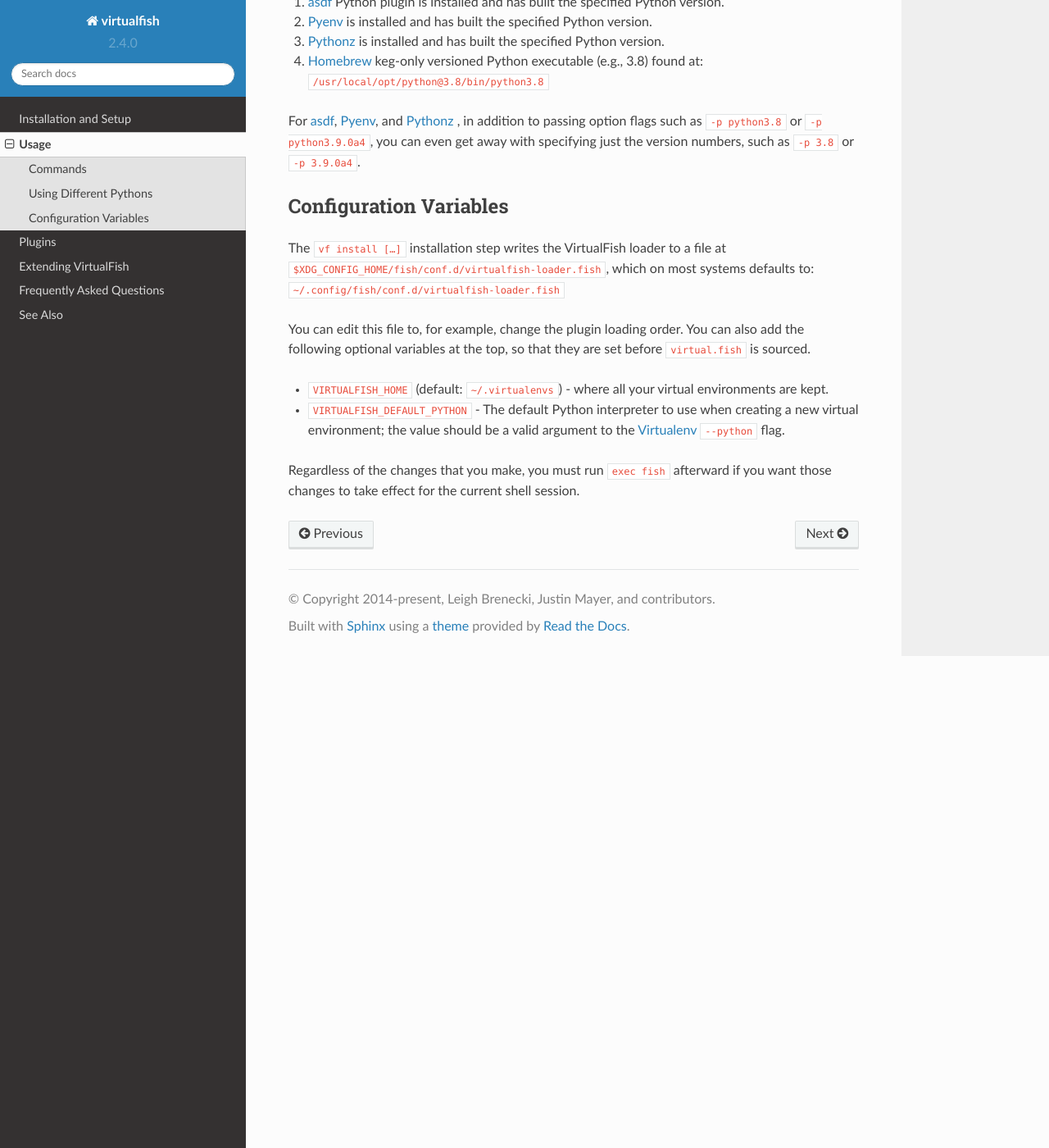
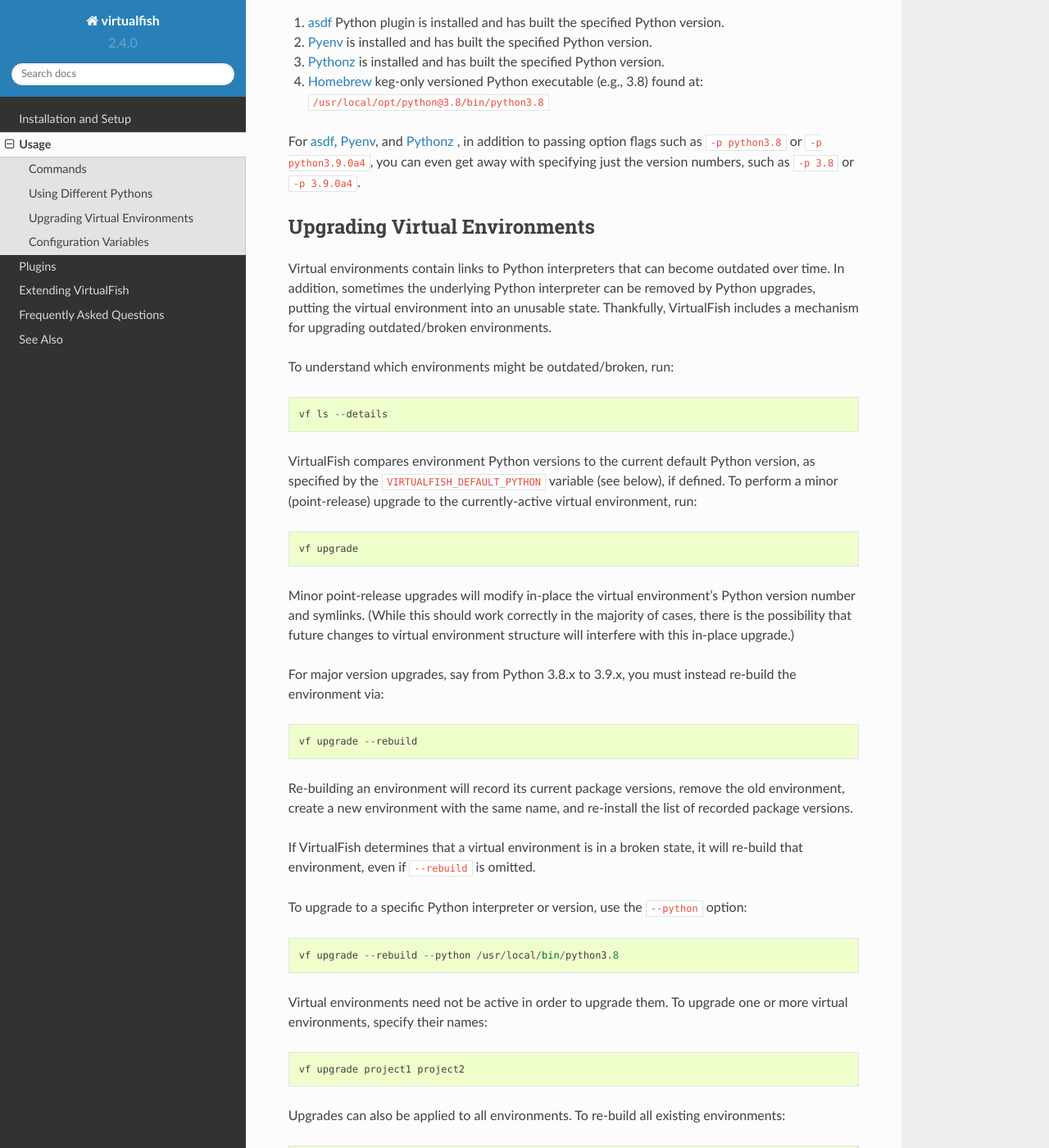
Before and after one commit to justinmayer/virtualfish, a Sphinx documentation site: the page built from docs/usage.rst, in a window 1280 px wide and 1400 px high, scrolled down 1320 px. Shown: the whole window at 82% size. Built offline with Sphinx 7.4.7 and the Read the Docs theme 2.0.0, drawn with Linux system fonts in a browser that asks for light colours; some of the changed text lies outside the part shown.

Commit message:
Add `vf upgrade` to fix outdated/broken environments
Replacing the now-deprecated `update_python` plugin, the new command can
both perform in-place virtual environment upgrades as well as re-build
environments from scratch, even when environment Python/Pip executables
are inoperable.

```diff
--- a/docs/extend.rst
+++ b/docs/extend.rst
@@ -53,5 +53,9 @@
 -  ``virtualenv_will_create``
 -  ``virtualenv_did_create``
 -  ``virtualenv_did_create:<env name>``
+-  ``virtualenv_will_upgrade``
+-  ``virtualenv_will_upgrade:<env name>``
+-  ``virtualenv_did_upgrade``
+-  ``virtualenv_did_upgrade:<env name>``
 -  ``virtualenv_did_connect``
 -  ``virtualenv_did_connect:<env name>``
--- a/docs/plugins.rst
+++ b/docs/plugins.rst
@@ -218,6 +218,12 @@
 Update Python (``update_python``)
 ---------------------------------
 
+.. note::
+
+    The functionality provided by this plugin has been superseded by the
+    ``vf upgrade`` command. This plugin has therefore been deprecated and will
+    likely be removed in the future.
+
 This plugin adds commands to change the Python interpreter of the current
 virtual environment.
 
--- a/docs/usage.rst
+++ b/docs/usage.rst
@@ -9,6 +9,7 @@
 -  ``vf activate <envname>`` - Activate a virtual environment. (Note: Doesn’t
    use the ``activate.fish`` script provided by Virtualenv_.)
 -  ``vf deactivate`` - Deactivate the current virtual environment.
+-  ``vf upgrade [<options>] [<envname(s)>]`` - Upgrade virtual environment(s).
 -  ``vf rm <envname>`` - Delete a virtual environment.
 -  ``vf tmp [<options>]`` - Create a temporary virtual environment with a
    randomly generated name that will be removed when it is deactivated.
@@ -62,6 +63,58 @@
 
 .. _configuration_variables:
 
+Upgrading Virtual Environments
+------------------------------
+
+Virtual environments contain links to Python interpreters that can become
+outdated over time. In addition, sometimes the underlying Python interpreter
+can be removed by Python upgrades, putting the virtual environment into an
+unusable state. Thankfully, VirtualFish includes a mechanism for upgrading
+outdated/broken environments.
+
+To understand which environments might be outdated/broken, run::
+
+    vf ls --details
+
+VirtualFish compares environment Python versions to the current default Python
+version, as specified by the ``VIRTUALFISH_DEFAULT_PYTHON`` variable (see
+below), if defined. To perform a minor (point-release) upgrade to the
+currently-active virtual environment, run::
+
+    vf upgrade
+
+Minor point-release upgrades will modify in-place the virtual environment’s
+Python version number and symlinks. (While this should work correctly in the
+majority of cases, there is the possibility that future changes to virtual
+environment structure will interfere with this in-place upgrade.)
+
+For major version upgrades, say from Python 3.8.x to 3.9.x, you must instead
+re-build the environment via::
+
+    vf upgrade --rebuild
+
+Re-building an environment will record its current package versions, remove the
+old environment, create a new environment with the same name, and re-install the
+list of recorded package versions.
+
+If VirtualFish determines that a virtual environment is in a broken state, it
+will re-build that environment, even if ``--rebuild`` is omitted.
+
+To upgrade to a specific Python interpreter or version, use the ``--python``
+option::
+
+    vf upgrade --rebuild --python /usr/local/bin/python3.8
+
+Virtual environments need not be active in order to upgrade them. To upgrade
+one or more virtual environments, specify their names::
+
+    vf upgrade project1 project2
+
+Upgrades can also be applied to all environments. To re-build all existing
+environments::
+
+    vf upgrade --rebuild --all
+
 Configuration Variables
 -----------------------
 
```
Also changed, not shown: 1 other file.
